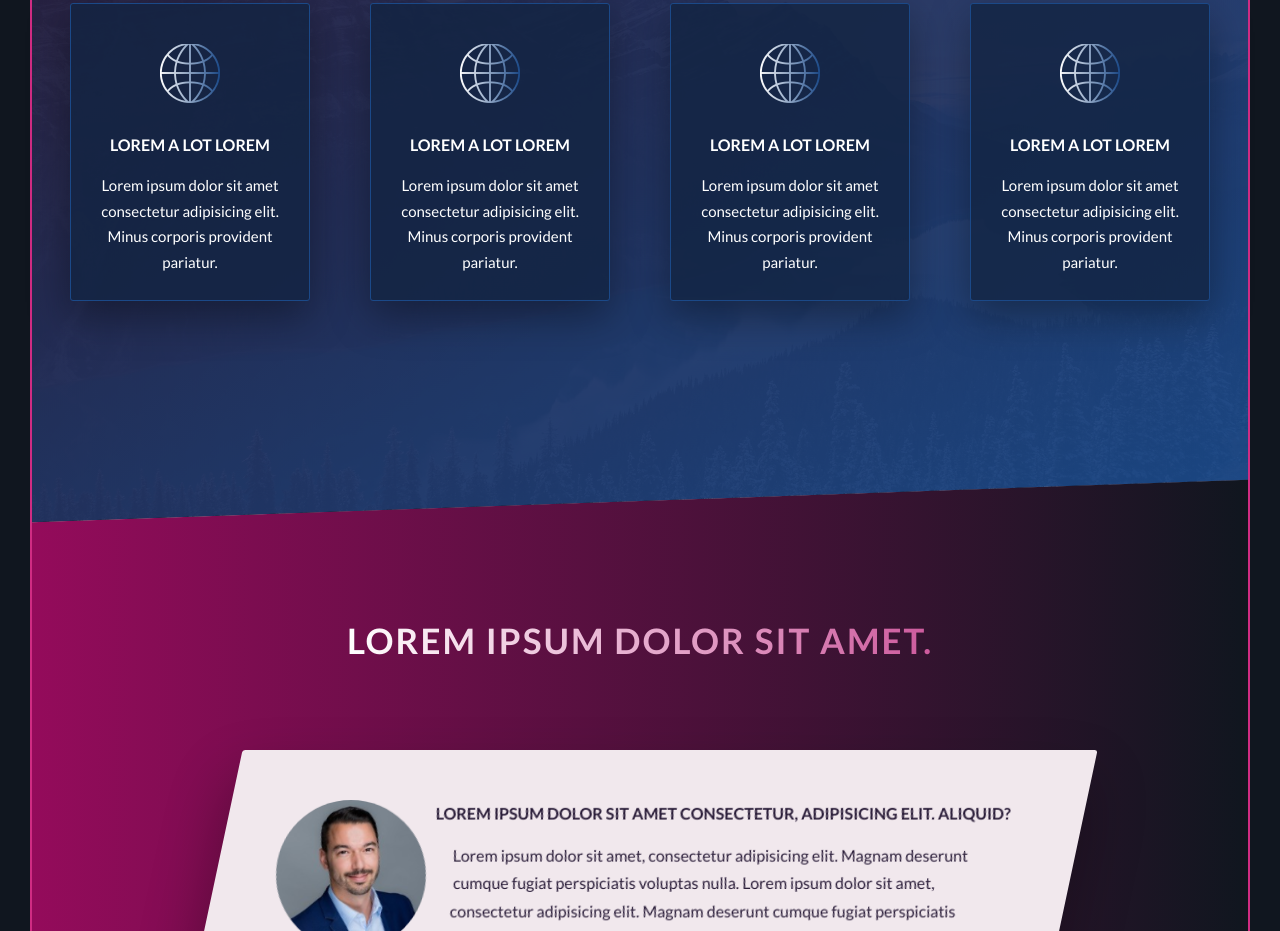
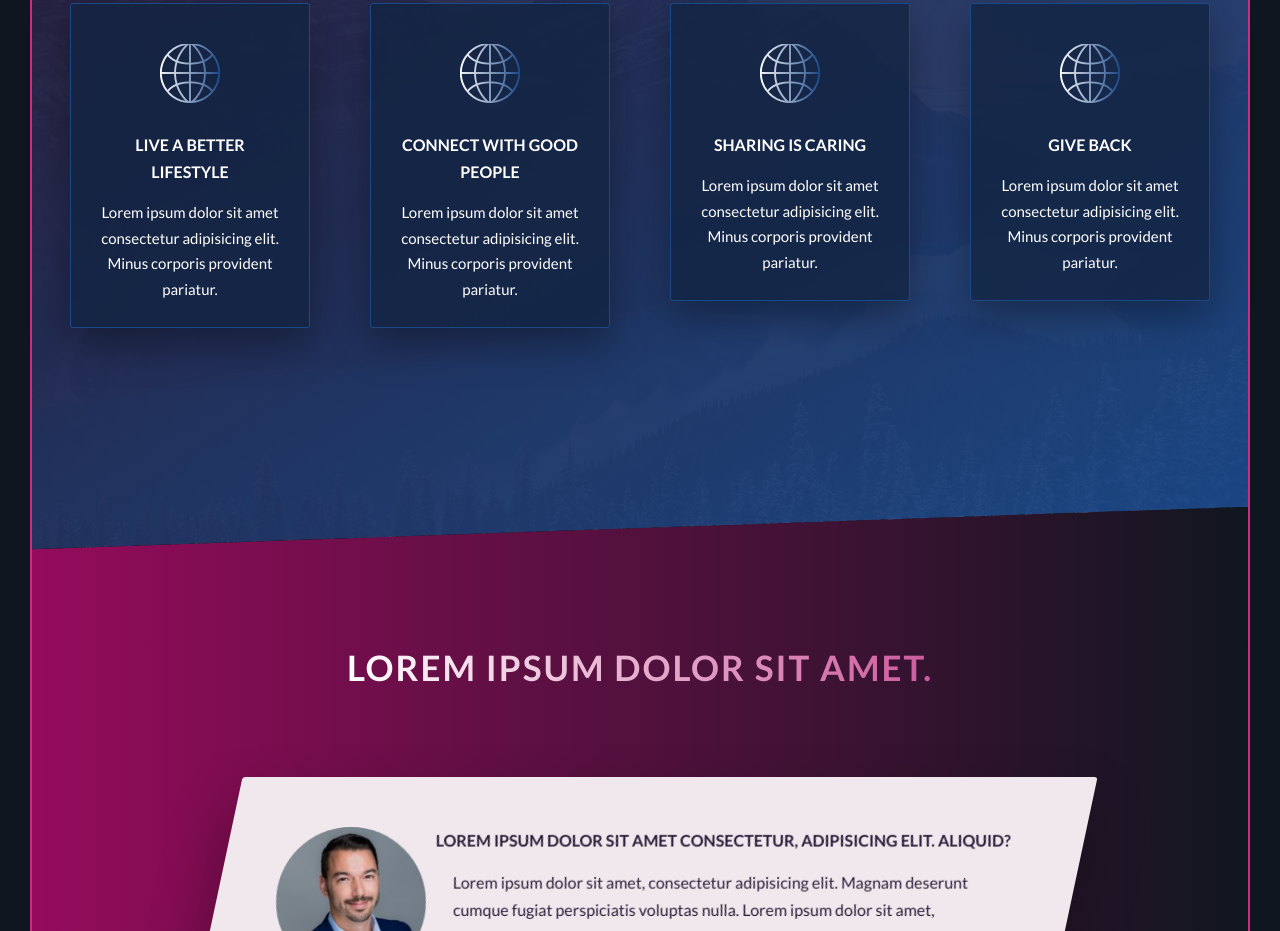
Before and after one commit to kbventures/afterwerk-toronto, a website: page index.html in a window 1280 px wide. Shown: the part 1896-2827 px from the top of the page. Drawn offline with Linux system fonts and the light colour scheme.

Commit message:
Added text to features section

```diff
--- a/index.html
+++ b/index.html
@@ -115,7 +115,7 @@
           <div class="col-1-of-4">
             <div class="feature-box">
               <i class="feature-box__icon icon-basic-world"></i>
-              <h3 class="heading-tertiary u-margin-bottom-small">Lorem a Lot Lorem</h3>
+              <h3 class="heading-tertiary u-margin-bottom-small">Live a better lifestyle</h3>
               <p class="feature-box__text">
                 Lorem ipsum dolor sit amet consectetur adipisicing elit. Minus corporis provident pariatur.
               </p>
@@ -125,7 +125,7 @@
           <div class="col-1-of-4">
             <div class="feature-box">
               <i class="feature-box__icon icon-basic-world"></i>
-              <h3 class="heading-tertiary u-margin-bottom-small">Lorem a Lot Lorem</h3>
+              <h3 class="heading-tertiary u-margin-bottom-small">Connect with good people</h3>
               <p class="feature-box__text">
                 Lorem ipsum dolor sit amet consectetur adipisicing elit. Minus corporis provident pariatur.
               </p>
@@ -135,7 +135,7 @@
           <div class="col-1-of-4">
             <div class="feature-box">
               <i class="feature-box__icon icon-basic-world"></i>
-              <h3 class="heading-tertiary u-margin-bottom-small">Lorem a Lot Lorem</h3>
+              <h3 class="heading-tertiary u-margin-bottom-small">Sharing is caring</h3>
               <p class="feature-box__text">
                 Lorem ipsum dolor sit amet consectetur adipisicing elit. Minus corporis provident pariatur.
               </p>
@@ -145,7 +145,7 @@
           <div class="col-1-of-4">
             <div class="feature-box">
               <i class="feature-box__icon icon-basic-world"></i>
-              <h3 class="heading-tertiary u-margin-bottom-small">Lorem a Lot Lorem</h3>
+              <h3 class="heading-tertiary u-margin-bottom-small">Give Back</h3>
               <p class="feature-box__text">
                 Lorem ipsum dolor sit amet consectetur adipisicing elit. Minus corporis provident pariatur.
               </p>
```
